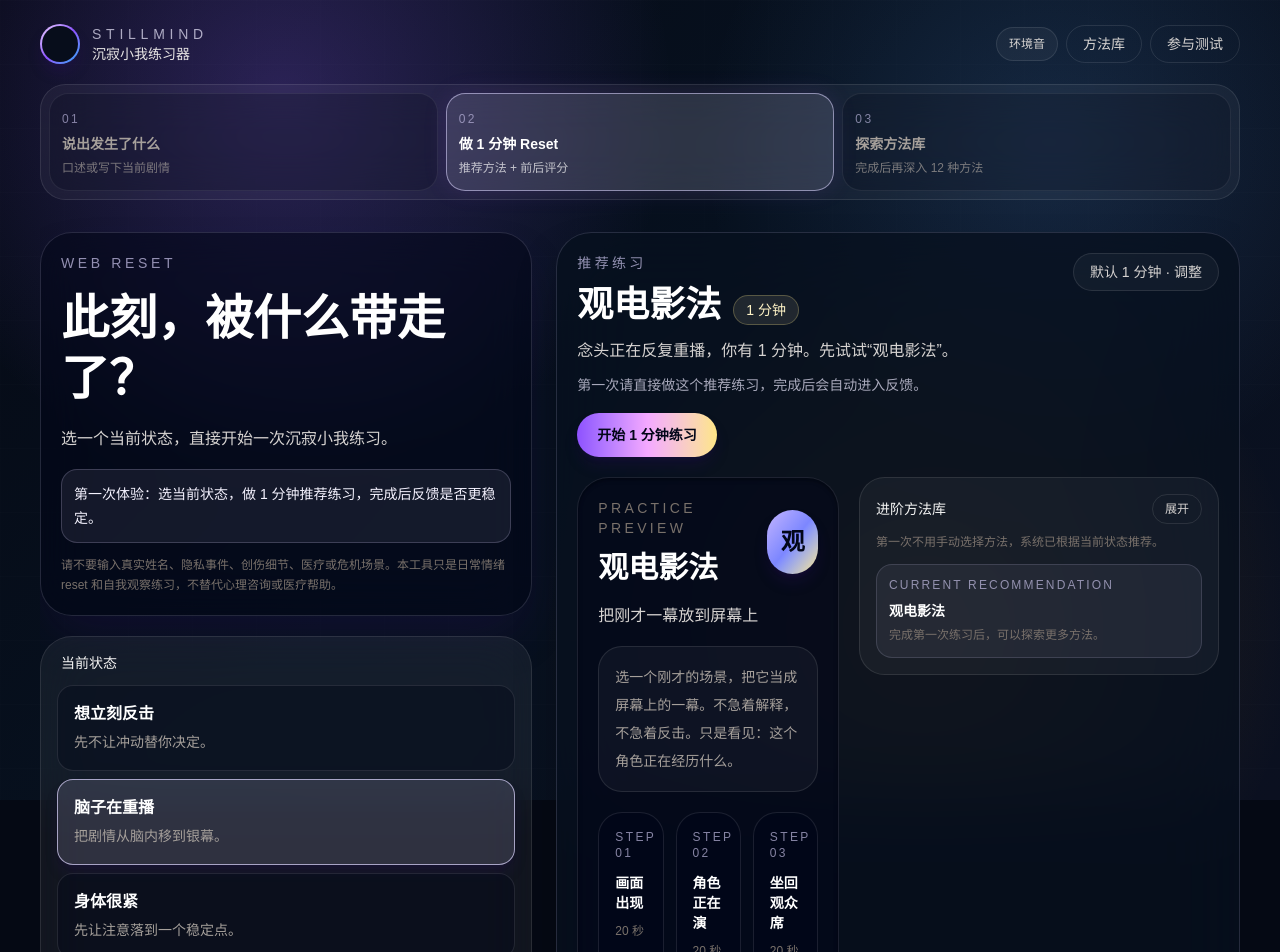
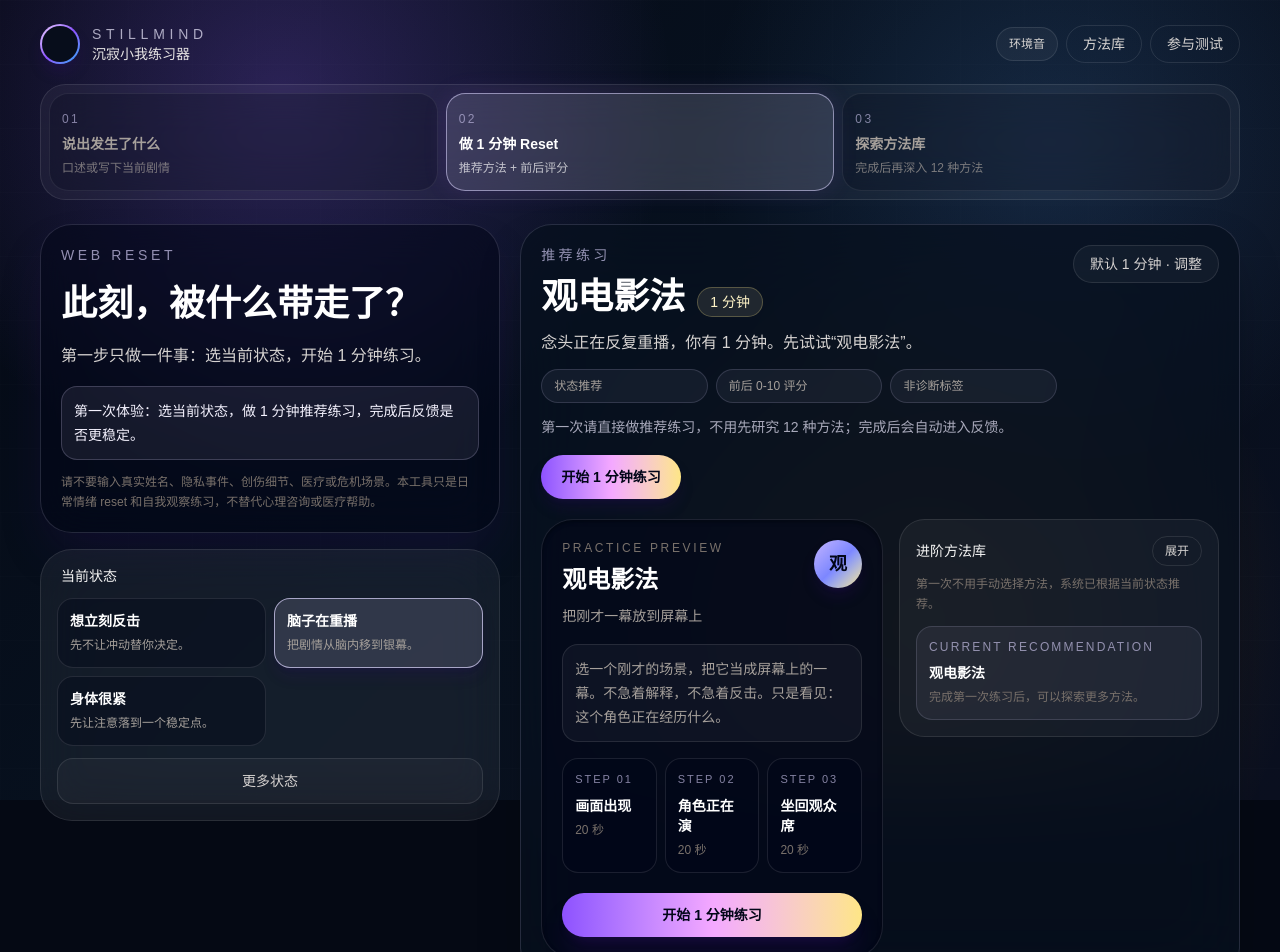
Before and after one commit to williamlovecs/stillmind-inner-cinema, a Next.js app: page /reset in a window 1280 px wide. Shown: the top 952 px of the page. Built offline with nearby package versions, Linux system fonts and the light colour scheme.

Commit message:
feat(web): simplify seed reset workflow

```diff
--- a/src/app/reset/page.tsx
+++ b/src/app/reset/page.tsx
@@ -211,7 +211,11 @@ export default function ResetPage() {
   const totalSeconds = practice?.steps.reduce((sum, step) => sum + step.seconds, 0) ?? 0;
   const completedSeconds = practice ? practice.steps.slice(0, stepIndex).reduce((sum, step) => sum + step.seconds, 0) + ((currentStep?.seconds ?? 0) - secondsLeft) : 0;
   const progress = totalSeconds > 0 ? Math.min(100, Math.max(0, (completedSeconds / totalSeconds) * 100)) : 0;
-
+  const methodReason =
+    recommendation.kind === "practice" && method.id === recommendation.primary.id
+      ? recommendation.explanation
+      : method.summary;
+  const practiceShellClass = `flex min-w-0 flex-col rounded-[2rem] border border-white/10 bg-slate-950/55 p-5 shadow-inner shadow-black/30 ${phase === "practice" ? "min-h-[560px]" : "min-h-[360px]"}`;
 
   useEffect(() => {
     if (phase !== "practice" || paused || !practice) return;
@@ -344,12 +348,12 @@ export default function ResetPage() {
           <WorkflowNav active="reset" />
         </div>
 
-        <section className="grid w-full min-w-0 flex-1 gap-6 overflow-hidden py-8 lg:grid-cols-[0.9fr_1.25fr] lg:items-stretch">
-          <aside className="w-full min-w-0 max-w-[350px] space-y-5 sm:max-w-full">
-            <div className="w-full min-w-0 max-w-[350px] overflow-hidden rounded-[2rem] border border-violet-200/15 bg-slate-950/55 p-5 shadow-2xl shadow-violet-950/25 backdrop-blur-xl sm:max-w-full">
+        <section className="grid w-full min-w-0 flex-1 gap-5 py-6 lg:grid-cols-[0.78fr_1.22fr] lg:items-start">
+          <aside className="w-full min-w-0 space-y-4 lg:sticky lg:top-6">
+            <div className="w-full min-w-0 overflow-hidden rounded-[2rem] border border-violet-200/15 bg-slate-950/55 p-5 shadow-2xl shadow-violet-950/25 backdrop-blur-xl sm:max-w-full">
               <p className="text-sm uppercase tracking-[0.26em] text-violet-200/65">Web Reset</p>
-              <h1 className="mt-4 text-4xl font-semibold leading-tight text-white sm:text-5xl">此刻，被什么带走了？</h1>
-              <p className="mt-4 break-all text-base leading-7 text-stone-300">选一个当前状态，直接开始一次沉寂小我练习。</p>
+              <h1 className="mt-4 text-3xl font-semibold leading-tight text-white sm:text-4xl">此刻，被什么带走了？</h1>
+              <p className="mt-4 text-base leading-7 text-stone-300">第一步只做一件事：选当前状态，开始 1 分钟练习。</p>
               <div className="mt-4 break-all rounded-2xl border border-violet-200/20 bg-violet-200/[0.08] p-3 text-sm leading-6 text-violet-50">第一次体验：选当前状态，做 1 分钟推荐练习，完成后反馈是否更稳定。</div>
               {incomingTrigger ? (
                 <div className="mt-4 rounded-2xl border border-amber-200/18 bg-amber-100/[0.06] p-3 text-sm leading-6 text-amber-50/90">
@@ -359,22 +363,27 @@ export default function ResetPage() {
               ) : null}
               <p className="mt-3 text-xs leading-5 text-stone-500">请不要输入真实姓名、隐私事件、创伤细节、医疗或危机场景。本工具只是日常情绪 reset 和自我观察练习，不替代心理咨询或医疗帮助。</p>
             </div>
-            <div className="w-full min-w-0 max-w-[350px] overflow-hidden rounded-[2rem] border border-white/10 bg-white/[0.055] p-4 backdrop-blur-xl sm:max-w-full">
+            <div className="w-full min-w-0 overflow-hidden rounded-[2rem] border border-white/10 bg-white/[0.055] p-4 backdrop-blur-xl sm:max-w-full">
               <p className="px-1 text-sm font-medium text-stone-100">当前状态</p>
-              <div className="mt-3 grid gap-2 sm:grid-cols-2 lg:grid-cols-1">
-                {visibleStateOptions.map((item) => <button key={item.id} type="button" onClick={() => changeMode(item.id)} className={`rounded-2xl border p-4 text-left transition ${mode === item.id ? "border-violet-200/70 bg-violet-200/14 shadow-lg shadow-violet-950/20" : "border-white/10 bg-slate-950/36 hover:border-violet-200/35"}`}><span className="block text-base font-semibold text-white">{item.label}</span><span className="mt-1 block text-sm leading-6 text-stone-400">{item.body}</span></button>)}
+              <div className="mt-3 grid gap-2 sm:grid-cols-2">
+                {visibleStateOptions.map((item) => <button key={item.id} type="button" onClick={() => changeMode(item.id)} className={`rounded-2xl border p-3 text-left transition ${mode === item.id ? "border-violet-200/70 bg-violet-200/14 shadow-lg shadow-violet-950/20" : "border-white/10 bg-slate-950/36 hover:border-violet-200/35"}`}><span className="block text-sm font-semibold text-white">{item.label}</span><span className="mt-1 block text-xs leading-5 text-stone-400">{item.body}</span></button>)}
               </div>
               <button type="button" onClick={() => setShowAllStates((value) => !value)} className="mt-3 w-full rounded-2xl border border-white/10 bg-white/[0.035] px-4 py-3 text-sm font-medium text-stone-300 transition hover:border-violet-200/35 hover:text-white">{showAllStates ? "收起状态" : "更多状态"}</button>
             </div>
           </aside>
 
-          <section className="grid min-h-[720px] w-full min-w-0 max-w-[350px] gap-5 overflow-hidden rounded-[2.2rem] border border-violet-200/15 bg-[#07111f]/76 p-4 shadow-2xl shadow-black/35 backdrop-blur-2xl sm:max-w-full sm:p-5 lg:grid-rows-[auto_1fr]">
+          <section className="grid w-full min-w-0 gap-5 rounded-[2rem] border border-violet-200/15 bg-[#07111f]/76 p-4 shadow-2xl shadow-black/35 backdrop-blur-2xl sm:p-5">
             <div className="grid gap-4 lg:grid-cols-[1fr_auto] lg:items-start">
               <div>
                 <p className="text-sm uppercase tracking-[0.24em] text-violet-200/65">推荐练习</p>
                 <div className="mt-3 flex flex-wrap items-end gap-3"><h2 className="text-3xl font-semibold text-white sm:text-4xl">{method.title}</h2><span className="rounded-full border border-amber-200/25 bg-amber-100/10 px-3 py-1 text-sm text-amber-100">{practice?.minutes ?? duration} 分钟</span></div>
-                <p className="mt-3 max-w-2xl break-all text-base leading-7 text-stone-300">{recommendation.kind === "practice" && method.id === recommendation.primary.id ? recommendation.explanation : method.summary}</p>
-                <p className="mt-2 text-sm leading-6 text-violet-100/70">第一次请直接做这个推荐练习，完成后会自动进入反馈。</p>{phase === "choose" ? <button type="button" onClick={requestStart} className="mt-4 rounded-full bg-gradient-to-r from-violet-500 via-fuchsia-300 to-amber-200 px-5 py-3 text-sm font-semibold text-slate-950 shadow-lg shadow-violet-950/25 transition hover:scale-[1.01]">开始 {practice?.minutes ?? duration} 分钟练习</button> : null}
+                <p className="mt-3 max-w-2xl text-base leading-7 text-stone-300">{methodReason}</p>
+                <div className="mt-3 grid gap-2 text-xs text-stone-400 sm:grid-cols-3">
+                  <span className="rounded-full border border-violet-200/15 bg-violet-200/[0.06] px-3 py-2">状态推荐</span>
+                  <span className="rounded-full border border-violet-200/15 bg-violet-200/[0.06] px-3 py-2">前后 0-10 评分</span>
+                  <span className="rounded-full border border-violet-200/15 bg-violet-200/[0.06] px-3 py-2">非诊断标签</span>
+                </div>
+                <p className="mt-3 text-sm leading-6 text-violet-100/70">第一次请直接做推荐练习，不用先研究 12 种方法；完成后会自动进入反馈。</p>{phase === "choose" ? <button type="button" onClick={requestStart} className="mt-4 rounded-full bg-gradient-to-r from-violet-500 via-fuchsia-300 to-amber-200 px-5 py-3 text-sm font-semibold text-slate-950 shadow-lg shadow-violet-950/25 transition hover:scale-[1.01]">开始 {practice?.minutes ?? duration} 分钟练习</button> : null}
               </div>
               <div className="flex flex-wrap gap-2 lg:justify-end">
                 {!showDurationOptions ? <button type="button" onClick={() => setShowDurationOptions(true)} className="rounded-full border border-white/10 bg-white/[0.04] px-4 py-2 text-sm text-stone-300 transition hover:border-violet-200/35 hover:text-white">默认 1 分钟 · 调整</button> : [1, 3, 5, 10].map((value) => {
@@ -385,8 +394,8 @@ export default function ResetPage() {
               </div>
             </div>
 
-            <div className="grid min-w-0 gap-5 xl:grid-cols-[minmax(0,1fr)_360px]">
-              <div className="flex min-h-[520px] min-w-0 flex-col rounded-[2rem] border border-white/10 bg-slate-950/55 p-5 shadow-inner shadow-black/30">
+            <div className="grid min-w-0 gap-4 xl:grid-cols-[minmax(0,1fr)_320px]">
+              <div className={practiceShellClass}>
                 {phase === "choose" && practice ? <ChoosePractice method={method} practice={practice} onStart={requestStart} /> : null}
                 {phase === "precheck" && practice ? <PrePracticeCheck method={method} practice={practice} intensityBefore={intensityBefore} onIntensityBefore={setIntensityBefore} onStart={startPractice} /> : null}
                 {phase === "practice" && practice && currentStep ? <PracticePlayer method={method} practice={practice} stepIndex={stepIndex} secondsLeft={secondsLeft} progress={progress} paused={paused} onPause={() => setPaused((value) => !value)} onStop={stopPractice} /> : null}
@@ -398,8 +407,8 @@ export default function ResetPage() {
                 <div className="rounded-[1.6rem] border border-white/10 bg-white/[0.045] p-4">
                   <div className="flex items-center justify-between gap-3"><p className="text-sm font-medium text-stone-100">进阶方法库</p><button type="button" onClick={() => setShowAdvancedMethods((value) => !value)} className="rounded-full border border-white/10 px-3 py-1.5 text-xs text-stone-300 transition hover:border-violet-200/35 hover:text-white">{showAdvancedMethods ? "收起" : "展开"}</button></div>
                   <p className="mt-2 text-xs leading-5 text-stone-500">第一次不用手动选择方法，系统已根据当前状态推荐。</p>
-                  {!showAdvancedMethods ? <div className="mt-3 rounded-2xl border border-violet-200/15 bg-violet-200/[0.06] p-3"><p className="text-xs uppercase tracking-[0.18em] text-violet-200/60">Current recommendation</p><p className="mt-2 text-sm font-semibold text-white">{method.title}</p><p className="mt-1 text-xs leading-5 text-stone-500">完成第一次练习后，可以探索更多方法。</p></div> : <div className="mt-3 grid grid-cols-1 gap-2 sm:grid-cols-2 xl:grid-cols-2">
-                    {METHOD_CATALOG.map((item) => <button key={item.id} type="button" onClick={() => chooseMethod(item.id)} className={`group rounded-2xl border p-3 text-left transition ${item.id === method.id ? "border-violet-200/70 bg-violet-200/14" : "border-white/10 bg-slate-950/32 hover:border-violet-200/35"}`}><span className="flex items-center gap-2"><span className="grid h-8 w-8 shrink-0 place-items-center rounded-full bg-gradient-to-br from-violet-300/80 to-amber-200/70 text-sm font-bold text-slate-950">{METHOD_MARKS[item.id]}</span><span className="min-w-0"><span className="block truncate text-sm font-semibold text-white">{item.title}</span><span className="block truncate text-xs text-stone-500">{FAMILY_LABELS[item.family]}</span></span></span></button>)}
+                  {!showAdvancedMethods ? <div className="mt-3 rounded-2xl border border-violet-200/15 bg-violet-200/[0.06] p-3"><p className="text-xs uppercase tracking-[0.18em] text-violet-200/60">Current recommendation</p><p className="mt-2 text-sm font-semibold text-white">{method.title}</p><p className="mt-1 text-xs leading-5 text-stone-500">完成第一次练习后，可以探索更多方法。</p></div> : <div className="mt-3 grid max-h-[340px] grid-cols-1 gap-2 overflow-y-auto pr-1">
+                    {METHOD_CATALOG.map((item) => <button key={item.id} type="button" onClick={() => chooseMethod(item.id)} className={`group rounded-2xl border p-2.5 text-left transition ${item.id === method.id ? "border-violet-200/70 bg-violet-200/14" : "border-white/10 bg-slate-950/32 hover:border-violet-200/35"}`}><span className="flex items-center gap-2"><span className="grid h-8 w-8 shrink-0 place-items-center rounded-full bg-gradient-to-br from-violet-300/80 to-amber-200/70 text-sm font-bold text-slate-950">{METHOD_MARKS[item.id]}</span><span className="min-w-0"><span className="block truncate text-sm font-semibold text-white">{item.title}</span><span className="block truncate text-xs text-stone-500">{FAMILY_LABELS[item.family]}</span></span></span></button>)}
                   </div>}
                 </div>
                 {sessions.length > 0 ? <div className="rounded-[1.6rem] border border-amber-200/15 bg-amber-100/[0.055] p-4">
@@ -419,7 +428,31 @@ export default function ResetPage() {
 }
 
 function ChoosePractice({ method, practice, onStart }: { method: MethodDefinition; practice: PracticeVariant; onStart: () => void }) {
-  return <div className="flex h-full flex-col justify-between gap-8"><div><div className="flex items-center justify-between gap-4"><div><p className="text-sm uppercase tracking-[0.24em] text-stone-500">Practice preview</p><h3 className="mt-3 text-3xl font-semibold text-white">{practice.title}</h3></div><span className="grid h-16 w-16 place-items-center rounded-full bg-gradient-to-br from-violet-300 via-indigo-400 to-amber-200 text-2xl font-bold text-slate-950 shadow-lg shadow-violet-950/30">{METHOD_MARKS[method.id]}</span></div><p className="mt-4 break-all text-base leading-7 text-stone-300">{practice.subtitle}</p><p className="mt-4 rounded-3xl border border-white/10 bg-white/[0.04] p-4 text-sm leading-7 text-stone-400">{practice.preparation}</p><div className="mt-5 grid gap-3 sm:grid-cols-3">{practice.steps.slice(0, 3).map((step, index) => <div key={step.id} className="rounded-3xl border border-white/10 bg-slate-950/42 p-4"><p className="text-xs uppercase tracking-[0.2em] text-violet-200/60">Step {String(index + 1).padStart(2, "0")}</p><p className="mt-3 text-sm font-semibold text-white">{step.title}</p><p className="mt-2 text-xs leading-5 text-stone-500">{step.seconds} 秒</p></div>)}</div></div><button type="button" onClick={onStart} className="rounded-full bg-gradient-to-r from-violet-500 via-fuchsia-300 to-amber-200 px-6 py-4 text-base font-semibold text-slate-950 shadow-xl shadow-violet-950/30 transition hover:scale-[1.01]">开始 {practice.minutes} 分钟练习</button></div>;
+  return (
+    <div className="flex h-full flex-col justify-between gap-5">
+      <div>
+        <div className="flex items-start justify-between gap-4">
+          <div>
+            <p className="text-xs uppercase tracking-[0.22em] text-stone-500">Practice preview</p>
+            <h3 className="mt-2 text-2xl font-semibold text-white">{practice.title}</h3>
+            <p className="mt-2 text-sm leading-6 text-stone-400">{practice.subtitle}</p>
+          </div>
+          <span className="grid h-12 w-12 shrink-0 place-items-center rounded-full bg-gradient-to-br from-violet-300 via-indigo-400 to-amber-200 text-lg font-bold text-slate-950 shadow-lg shadow-violet-950/30">{METHOD_MARKS[method.id]}</span>
+        </div>
+        <p className="mt-4 rounded-2xl border border-white/10 bg-white/[0.04] p-3 text-sm leading-6 text-stone-400">{practice.preparation}</p>
+        <div className="mt-4 grid gap-2 sm:grid-cols-3">
+          {practice.steps.slice(0, 3).map((step, index) => (
+            <div key={step.id} className="rounded-2xl border border-white/10 bg-slate-950/42 p-3">
+              <p className="text-[11px] uppercase tracking-[0.18em] text-violet-200/60">Step {String(index + 1).padStart(2, "0")}</p>
+              <p className="mt-2 text-sm font-semibold text-white">{step.title}</p>
+              <p className="mt-1 text-xs leading-5 text-stone-500">{step.seconds} 秒</p>
+            </div>
+          ))}
+        </div>
+      </div>
+      <button type="button" onClick={onStart} className="rounded-full bg-gradient-to-r from-violet-500 via-fuchsia-300 to-amber-200 px-6 py-3 text-sm font-semibold text-slate-950 shadow-xl shadow-violet-950/30 transition hover:scale-[1.01]">开始 {practice.minutes} 分钟练习</button>
+    </div>
+  );
 }
 
 function PrePracticeCheck({ method, practice, intensityBefore, onIntensityBefore, onStart }: { method: MethodDefinition; practice: PracticeVariant; intensityBefore: number; onIntensityBefore: (value: number) => void; onStart: () => void }) {
```
Also changed, not shown: src/app/page.tsx (+22 -58 lines).
